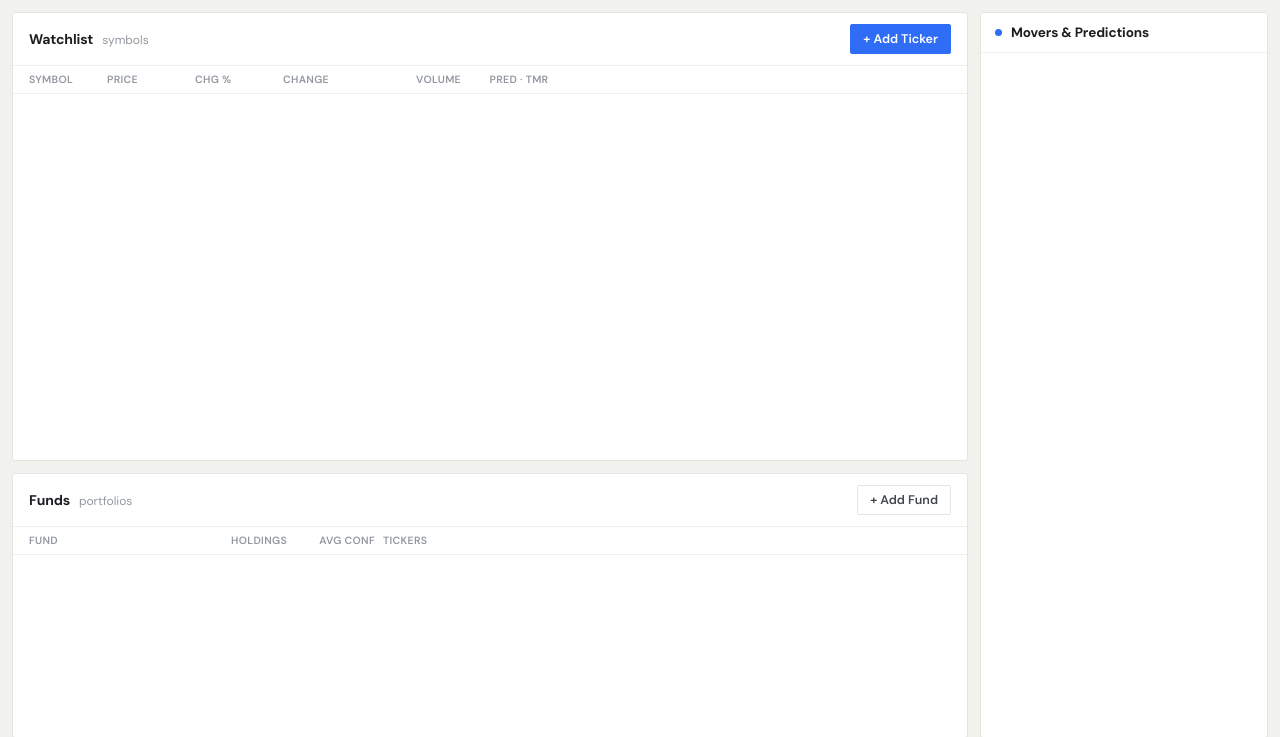
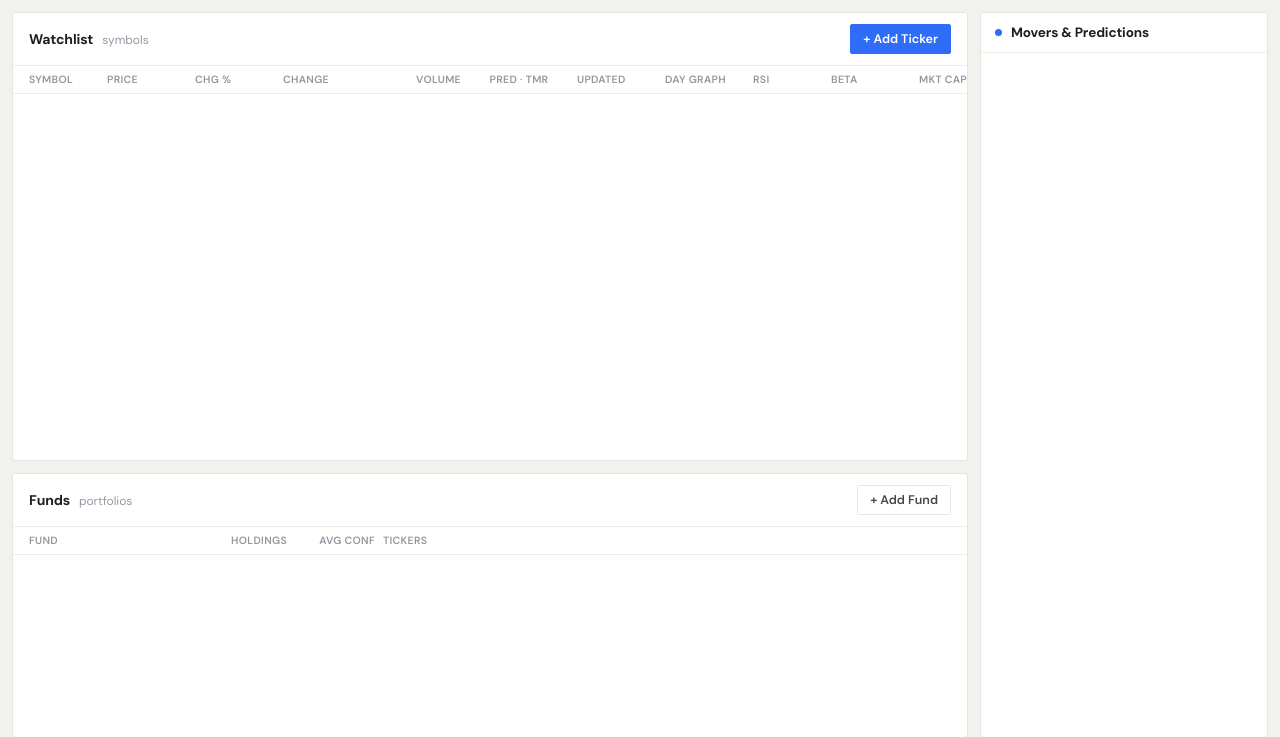
Before and after one commit to maxsiska3/stock-predictor, a Flask app: template templates/landing-screen.html in a window 1280 px wide. Shown: the part 50-787 px from the top of the page. Run offline with Flask 3, Linux system fonts and the light colour scheme; the template is opened without the code that fills it, so the values that code supplies are empty; parts of the project's set-up code (start-up, migrations or seed data) failed here and were passed over.

Commit message:
Added placeholder rows in watchlist

```diff
--- a/app.py
+++ b/app.py
@@ -67,7 +67,8 @@ def build_funds(market_data):
             "holdings": holdings,
             "count": total,
             "avg_conf": avg_conf,
-            "direction": 1 if up_count >= total / 2 else 0,  # majority vote
+            "direction": 1 if up_count >= total / 2 else 0,
+            "updated_at": datetime.now().strftime("%-I:%M %p")
         })
     return funds
 
--- a/templates/landing-screen.html
+++ b/templates/landing-screen.html
@@ -63,13 +63,19 @@
         <div style="flex:1;min-height:0;overflow-x:auto;display:flex;flex-direction:column">
           <div style="min-width:max-content;flex:1;display:flex;flex-direction:column;min-height:0">
             <!-- Column headers -->
-            <div style="flex:none;display:grid;grid-template-columns:70px 80px 80px 80px 90px 100px;align-items:center;gap:8px;padding:7px 16px;border-bottom:1px solid var(--line2);font-size:10.5px;font-weight:600;letter-spacing:.03em;color:var(--muted);text-transform:uppercase">
+            <div style="flex:none;display:grid;grid-template-columns:70px 80px 80px 80px 90px 100px 80px 80px 70px 80px 90px 50px;align-items:center;gap:8px;padding:7px 16px;border-bottom:1px solid var(--line2);font-size:10.5px;font-weight:600;letter-spacing:.03em;color:var(--muted);text-transform:uppercase">
               <span>Symbol</span>
               <span>Price</span>
               <span>Chg %</span>
               <span>Change</span>
               <span style="text-align:right">Volume</span>
               <span style="text-align:center">Pred · Tmr</span>
+              <span>Updated</span>
+              <span>Day Graph</span>
+              <span>RSI</span>
+              <span>Beta</span>
+              <span>Mkt Cap</span>
+              <span>Sector</span>
             </div>
             <!-- Rows -->
             <div style="flex:1;overflow-y:auto;min-height:0">
@@ -79,7 +85,7 @@
               {% set pred_color = "var(--up)" if stock.direction == 1 else "var(--down)" %}
               {% set pred_bg    = "var(--up-bg)" if stock.direction == 1 else "var(--down-bg)" %}
               {% set arrow      = "▲" if stock.direction == 1 else "▼" %}
-              <div class="row" data-ticker="{{ stock.ticker }}" style="display:grid;grid-template-columns:70px 80px 80px 80px 90px 100px;align-items:center;gap:8px;padding:6px 16px;border-bottom:1px solid var(--line3);cursor:pointer">
+              <div class="row" data-ticker="{{ stock.ticker }}" style="display:grid;grid-template-columns:70px 80px 80px 80px 90px 100px 80px 80px 70px 80px 90px 50px;align-items:center;gap:8px;padding:6px 16px;border-bottom:1px solid var(--line3);cursor:pointer">
                 <span style="font-weight:700;font-size:13px;color:var(--text)">{{ stock.ticker }}</span>
                 <span class="num" style="font-size:12.5px;color:var(--text)">${{ "%.2f"|format(stock.price) }}</span>
                 <span class="num" style="font-size:12.5px;font-weight:600;color:{{ chg_color }}">{{ chg_sign }}{{ "%.2f"|format(stock.pct_change|abs) }}%</span>
@@ -88,6 +94,12 @@
                 <div style="display:flex;justify-content:center">
                   <span class="num" style="display:inline-flex;align-items:center;justify-content:center;gap:4px;width:68px;font-size:11.5px;font-weight:600;padding:3px 7px;border-radius:2px;background:{{ pred_bg }};color:{{ pred_color }}">{{ arrow }} {{ stock.confidence }}%</span>
                 </div>
+                <span class="num" style="font-size:11.5px;color:var(--muted2)">{{ stock.updated_at }}</span>
+                <span style="color:var(--muted)">—</span>
+                <span style="color:var(--muted)">—</span>
+                <span style="color:var(--muted)">—</span>
+                <span style="color:var(--muted)">—</span>
+                <span style="color:var(--muted)">—</span>
               </div>
               {% endfor %}
             </div>
--- a/utils/market.py
+++ b/utils/market.py
@@ -64,6 +64,7 @@ def fetch_market_data(tickers):
                 "volume":     volume,
                 "direction":  prediction,    # int: 1 = predicted up, 0 = predicted down
                 "confidence": round(float(confidence[0].max()) * 100, 2),  # e.g. 72.0
+                "updated_at": datetime.now().strftime("%-I:%M %p"),
             })
 
         except Exception as e:
```
